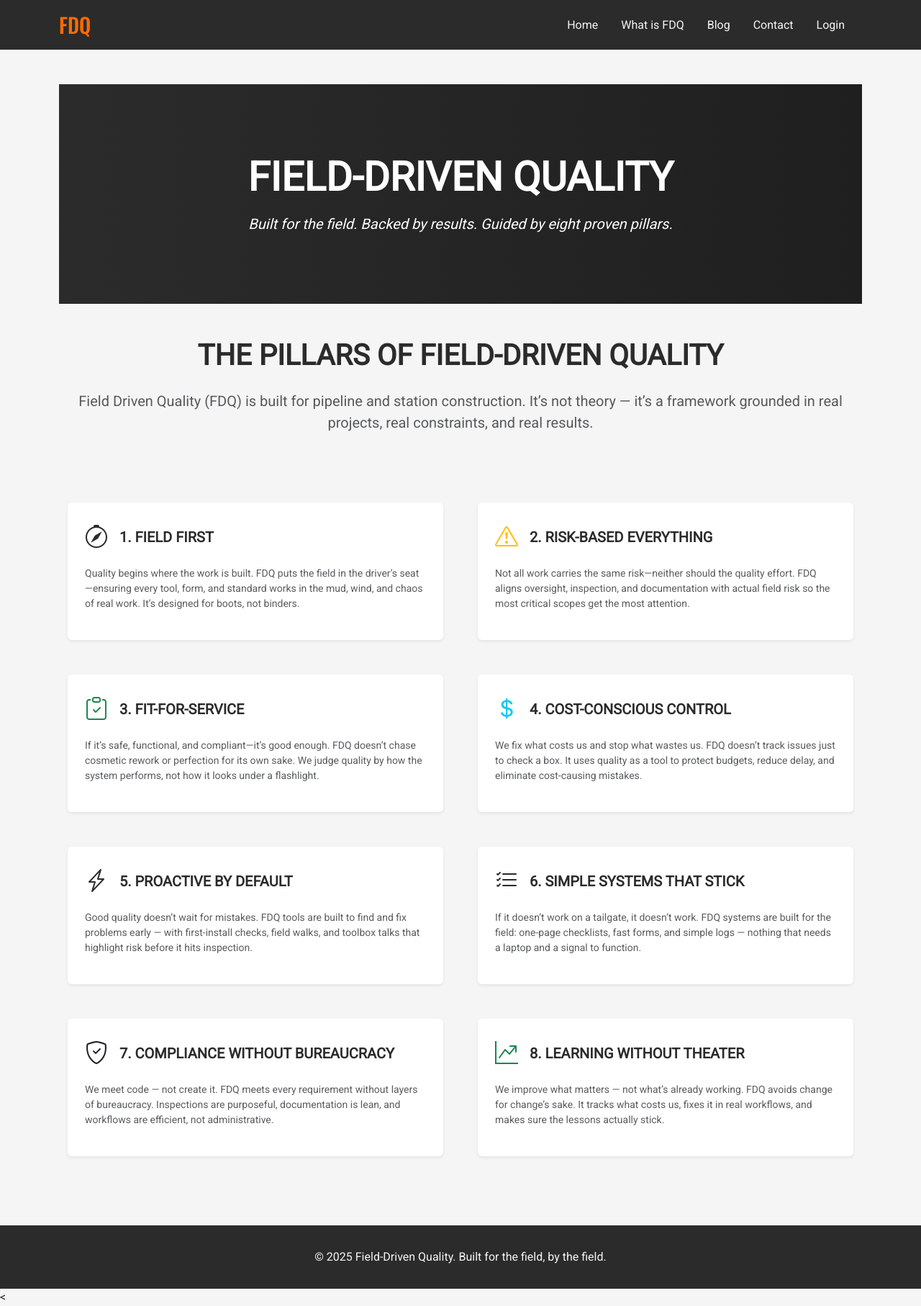
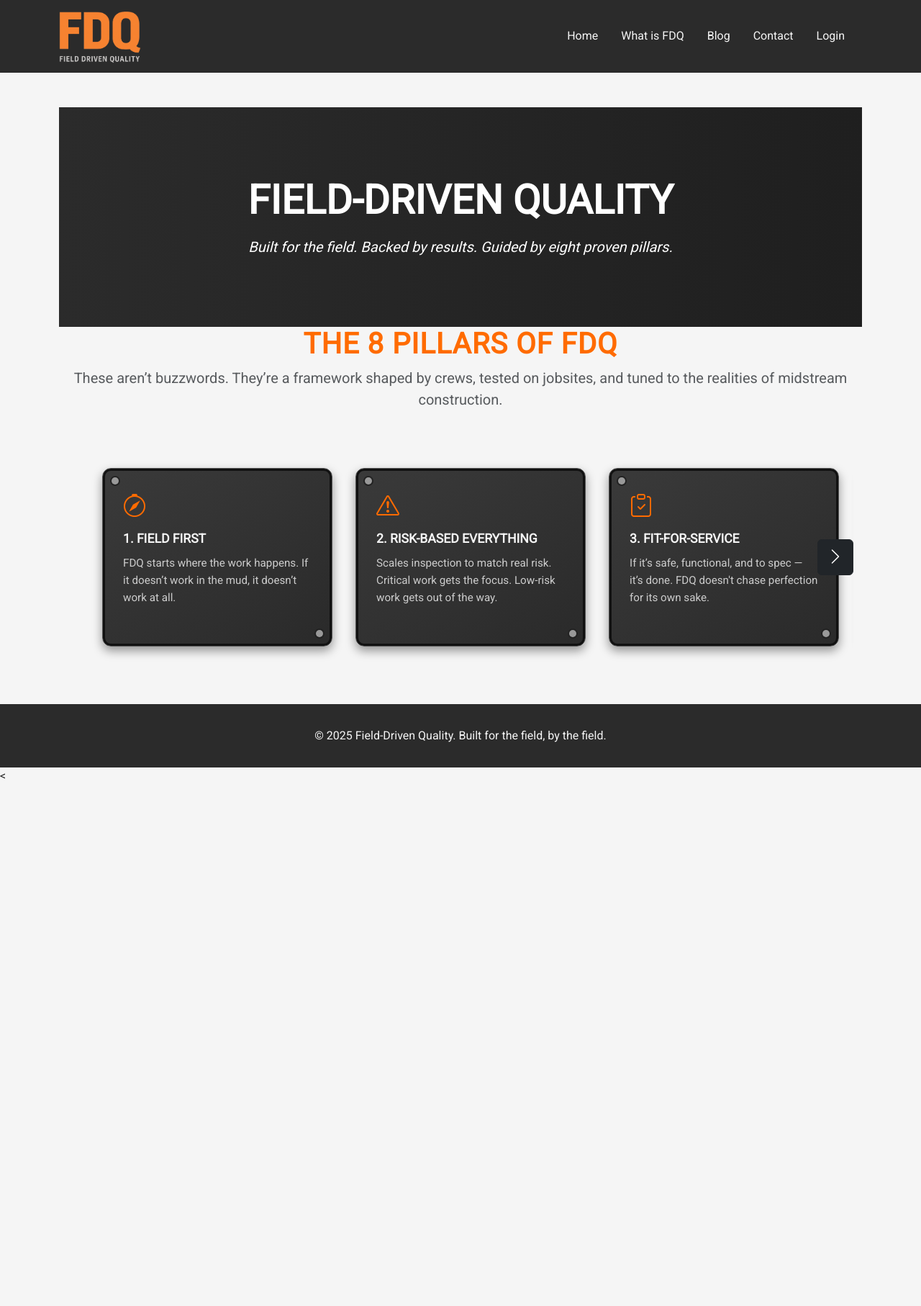
Before and after one commit to blakebinford/FDQ-page, a Django app: page /about/ in a window 1280 px wide. Shown: the whole page at 72% size. After the commit the page ends 1082 px from the top, so only its background shows below. Run offline with Django 5.2, Linux system fonts and the light colour scheme; some libraries are stand-ins or nearby versions.

Commit message:
added new designs
new designs

```diff
--- a/blog/admin.py
+++ b/blog/admin.py
@@ -9,6 +9,7 @@
 from .models import BlogPost, Tag
 from django_ckeditor_5.widgets import CKEditor5Widget
 from django import forms
+
 
 class BlogPostForm(forms.ModelForm):
     content = forms.CharField(widget=CKEditor5Widget(config_name='default'))
--- a/templates/base.html
+++ b/templates/base.html
@@ -89,7 +89,7 @@
 <body>
   <nav class="navbar navbar-expand-lg">
   <div class="container">
-    <a class="navbar-brand" href="{% url 'home' %}">FDQ</a>
+    <a class="navbar-brand" href="{% url 'home' %}"><img src="{% static 'images/navlogo.png' %}" class="img-fluid img-zoom-hover" style="max-height: 75px;"></a>
 
     <!-- Toggler for mobile -->
     <button class="navbar-toggler text-white border-white" type="button"
--- a/templates/core/about.html
+++ b/templates/core/about.html
@@ -1,6 +1,110 @@
 {% extends "base.html" %}
 {% block title %}About FDQ | Field-Driven Quality{% endblock %}
 {% load static %}
+
+{% block extra_styles %}
+<style>
+  .pillars-section {
+    background: linear-gradient(to right, #2b2b2b, #1f1f1f);
+    padding: 5rem 0;
+    color: #fff;
+    position: relative;
+  }
+
+  .pillars-header {
+    text-align: center;
+    margin-bottom: 3rem;
+  }
+
+  .pillars-header h2 {
+    text-transform: uppercase;
+    font-weight: 700;
+    font-size: 2.5rem;
+    color: var(--fdq-orange);
+    letter-spacing: 1px;
+  }
+
+  .pillars-scroll {
+    display: flex;
+    overflow-x: auto;
+    gap: 2rem;
+    scroll-snap-type: x mandatory;
+    padding: 2rem 1rem;
+    scroll-padding-inline: 1rem;
+  }
+
+  .pillar-panel {
+    scroll-snap-align: center;
+    flex: 0 0 320px;
+    background: linear-gradient(145deg, #3a3a3a, #2a2a2a);
+    border-radius: 12px;
+    padding: 1.75rem;
+    color: #fff;
+    box-shadow: 0 0 0 3px #111 inset, 0 6px 14px rgba(0,0,0,0.4);
+    position: relative;
+    transition: transform 0.3s ease;
+    border: 1px solid #555;
+  }
+
+  .pillar-panel:hover {
+    transform: scale(1.03);
+  }
+
+  .pillar-panel::before {
+    content: "";
+    position: absolute;
+    top: 12px; left: 12px;
+    width: 10px; height: 10px;
+    border-radius: 50%;
+    background: #999;
+    box-shadow: 0 0 0 2px #222;
+  }
+
+  .pillar-panel::after {
+    content: "";
+    position: absolute;
+    bottom: 12px; right: 12px;
+    width: 10px; height: 10px;
+    border-radius: 50%;
+    background: #999;
+    box-shadow: 0 0 0 2px #222;
+  }
+
+  .pillar-icon {
+    font-size: 2rem;
+    color: var(--fdq-orange);
+    margin-bottom: 0.5rem;
+
+
+  }
+
+  .pillar-title {
+    text-transform: uppercase;
+    font-weight: 600;
+    font-size: 1.1rem;
+    color: var(--fdq-white);
+  }
+
+  .pillar-desc {
+    font-size: 0.95rem;
+    color: #ccc;
+    margin-top: 0.5rem;
+    line-height: 1.6;
+  }
+
+  @media (max-width: 768px) {
+    .pillars-scroll {
+      flex-direction: column;
+    }
+    .pillar-panel {
+      width: 100%;
+      max-width: 95%;
+      margin: 0 auto;
+    }
+  }
+</style>
+{% endblock %}
+
 {% block content %}
 
 <!-- Hero Section -->
@@ -11,106 +115,113 @@
   </div>
 </section>
 
+<section class="pillars-section position-relative">
+  <div class="container">
+    <div class="pillars-header">
+      <h2>The 8 Pillars of FDQ</h2>
+      <p class="text-muted lead">These aren’t buzzwords. They’re a framework shaped by crews, tested on jobsites, and tuned to the realities of midstream construction.</p>
+    </div>
 
-<section class="container py-5">
-  <h1 class="text-uppercase fw-bold text-center mb-4">The Pillars of Field-Driven Quality</h1>
-  <p class="lead text-center text-muted mb-5">
-    Field Driven Quality (FDQ) is built for pipeline and station construction. It’s not theory — it’s a framework grounded in real projects, real constraints, and real results.
-  </p>
+    <!-- Scrollable Row with Arrows -->
+    <div class="position-relative">
+      <!-- Scroll Left Button -->
+      <button id="scrollLeft" class="btn btn-dark position-absolute top-50 start-0 translate-middle-y z-1" style="z-index: 2;">
+        <i class="bi bi-chevron-left fs-4"></i>
+      </button>
 
-  {% comment %} Start Pillars Grid {% endcomment %}
-  <div class="row row-cols-1 row-cols-md-2 g-5 mt-5">
+      <!-- Scroll Right Button -->
+      <button id="scrollRight" class="btn btn-dark position-absolute top-50 end-0 translate-middle-y z-1" style="z-index: 2;">
+        <i class="bi bi-chevron-right fs-4"></i>
+      </button>
 
-  <!-- Pillar 1 -->
-  <div class="col">
-    <div class="p-4 bg-white shadow-sm rounded h-100">
-      <div class="d-flex align-items-center mb-3">
-        <i class="bi bi-compass fs-2 text-orange me-3"></i>
-        <h5 class="fw-bold text-uppercase mb-0">1. Field First</h5>
-      </div>
-      <p class="small text-muted">Quality begins where the work is built. FDQ puts the field in the driver’s seat—ensuring every tool, form, and standard works in the mud, wind, and chaos of real work. It’s designed for boots, not binders.</p>
-    </div>
+      <!-- Scroll Container -->
+      <div id="pillarsScroll" class="pillars-scroll px-5">
+      <div class="pillar-panel">
+        <div class="pillar-icon"><i class="bi bi-compass"></i></div>
+        <div class="pillar-title">1. Field First</div>
+        <div class="pillar-desc">FDQ starts where the work happens. If it doesn’t work in the mud, it doesn’t work at all.</div>
       </div>
 
       <!-- Pillar 2 -->
-  <div class="col">
-    <div class="p-4 bg-white shadow-sm rounded h-100">
-      <div class="d-flex align-items-center mb-3">
-        <i class="bi bi-exclamation-triangle fs-2 text-warning me-3"></i>
-        <h5 class="fw-bold text-uppercase mb-0">2. Risk-Based Everything</h5>
-      </div>
-      <p class="small text-muted">Not all work carries the same risk—neither should the quality effort. FDQ aligns oversight, inspection, and documentation with actual field risk so the most critical scopes get the most attention.</p>
-    </div>
+      <div class="pillar-panel">
+        <div class="pillar-icon"><i class="bi bi-exclamation-triangle"></i></div>
+        <div class="pillar-title">2. Risk-Based Everything</div>
+        <div class="pillar-desc">Scales inspection to match real risk. Critical work gets the focus. Low-risk work gets out of the way.</div>
       </div>
 
       <!-- Pillar 3 -->
-  <div class="col">
-    <div class="p-4 bg-white shadow-sm rounded h-100">
-      <div class="d-flex align-items-center mb-3">
-        <i class="bi bi-clipboard-check fs-2 text-success me-3"></i>
-        <h5 class="fw-bold text-uppercase mb-0">3. Fit-for-Service</h5>
-      </div>
-      <p class="small text-muted">If it’s safe, functional, and compliant—it’s good enough. FDQ doesn’t chase cosmetic rework or perfection for its own sake. We judge quality by how the system performs, not how it looks under a flashlight.</p>
-    </div>
+      <div class="pillar-panel">
+        <div class="pillar-icon"><i class="bi bi-clipboard-check"></i></div>
+        <div class="pillar-title">3. Fit-for-Service</div>
+        <div class="pillar-desc">If it’s safe, functional, and to spec — it’s done. FDQ doesn't chase perfection for its own sake.</div>
       </div>
 
       <!-- Pillar 4 -->
-  <div class="col">
-    <div class="p-4 bg-white shadow-sm rounded h-100">
-      <div class="d-flex align-items-center mb-3">
-        <i class="bi bi-currency-dollar fs-2 text-info me-3"></i>
-        <h5 class="fw-bold text-uppercase mb-0">4. Cost-Conscious Control</h5>
-      </div>
-      <p class="small text-muted">We fix what costs us and stop what wastes us. FDQ doesn’t track issues just to check a box. It uses quality as a tool to protect budgets, reduce delay, and eliminate cost-causing mistakes.</p>
-    </div>
+      <div class="pillar-panel">
+        <div class="pillar-icon"><i class="bi bi-currency-dollar"></i></div>
+        <div class="pillar-title">4. Cost-Conscious Control</div>
+        <div class="pillar-desc">Track what costs you. Stop what wastes you. FDQ protects the schedule and the bottom line.</div>
       </div>
 
       <!-- Pillar 5 -->
-  <div class="col">
-    <div class="p-4 bg-white shadow-sm rounded h-100">
-      <div class="d-flex align-items-center mb-3">
-        <i class="bi bi-lightning-charge fs-2 text-orange me-3"></i>
-        <h5 class="fw-bold text-uppercase mb-0">5. Proactive by Default</h5>
-      </div>
-      <p class="small text-muted">Good quality doesn’t wait for mistakes. FDQ tools are built to find and fix problems early — with first-install checks, field walks, and toolbox talks that highlight risk before it hits inspection.</p>
-    </div>
+      <div class="pillar-panel">
+        <div class="pillar-icon"><i class="bi bi-lightning-charge"></i></div>
+        <div class="pillar-title">5. Proactive by Default</div>
+        <div class="pillar-desc">Catch it before it breaks. FDQ encourages early checks, clear communication, and foresight.</div>
       </div>
 
       <!-- Pillar 6 -->
-  <div class="col">
-    <div class="p-4 bg-white shadow-sm rounded h-100">
-      <div class="d-flex align-items-center mb-3">
-        <i class="bi bi-list-check fs-2 text-blue me-3"></i>
-        <h5 class="fw-bold text-uppercase mb-0">6. Simple Systems That Stick</h5>
-      </div>
-      <p class="small text-muted">If it doesn’t work on a tailgate, it doesn’t work. FDQ systems are built for the field: one-page checklists, fast forms, and simple logs — nothing that needs a laptop and a signal to function.</p>
-    </div>
+      <div class="pillar-panel">
+        <div class="pillar-icon"><i class="bi bi-list-check"></i></div>
+        <div class="pillar-title">6. Simple Systems That Stick</div>
+        <div class="pillar-desc">Tailgate-tested. Crew-approved. FDQ tools are lean, visual, and built to last in the field.</div>
       </div>
 
       <!-- Pillar 7 -->
-  <div class="col">
-    <div class="p-4 bg-white shadow-sm rounded h-100">
-      <div class="d-flex align-items-center mb-3">
-        <i class="bi bi-shield-check fs-2 text-dark me-3"></i>
-        <h5 class="fw-bold text-uppercase mb-0">7. Compliance Without Bureaucracy</h5>
-      </div>
-      <p class="small text-muted">We meet code — not create it. FDQ meets every requirement without layers of bureaucracy. Inspections are purposeful, documentation is lean, and workflows are efficient, not administrative.</p>
-    </div>
+      <div class="pillar-panel">
+        <div class="pillar-icon"><i class="bi bi-shield-check"></i></div>
+        <div class="pillar-title">7. Compliance Without Bureaucracy</div>
+        <div class="pillar-desc">Meet code, not clutter. FDQ hits the standard without drowning in admin.</div>
       </div>
 
       <!-- Pillar 8 -->
-  <div class="col">
-    <div class="p-4 bg-white shadow-sm rounded h-100">
-      <div class="d-flex align-items-center mb-3">
-        <i class="bi bi-graph-up-arrow fs-2 text-success me-3"></i>
-        <h5 class="fw-bold text-uppercase mb-0">8. Learning Without Theater</h5>
-      </div>
-      <p class="small text-muted">We improve what matters — not what’s already working. FDQ avoids change for change’s sake. It tracks what costs us, fixes it in real workflows, and makes sure the lessons actually stick.</p>
+      <div class="pillar-panel">
+        <div class="pillar-icon"><i class="bi bi-graph-up-arrow"></i></div>
+        <div class="pillar-title">8. Learning Without Theater</div>
+        <div class="pillar-desc">Fix what matters. Don’t change what’s working. Real lessons, real traction, real ROI.</div>
       </div>
       </div>
+    </div>
+  </div>
+</section>
+<script>
+  document.addEventListener('DOMContentLoaded', function () {
+    const container = document.getElementById('pillarsScroll');
+    const scrollLeftBtn = document.getElementById('scrollLeft');
+    const scrollRightBtn = document.getElementById('scrollRight');
 
-</div>
+    const scrollAmount = 320; // Adjust per panel width
 
+    scrollLeftBtn.onclick = () => {
+      container.scrollBy({ left: -scrollAmount, behavior: 'smooth' });
+    };
 
-</section>
+    scrollRightBtn.onclick = () => {
+      container.scrollBy({ left: scrollAmount, behavior: 'smooth' });
+    };
+
+    const toggleButtons = () => {
+      scrollLeftBtn.style.display = container.scrollLeft > 0 ? 'block' : 'none';
+      scrollRightBtn.style.display =
+        container.scrollLeft + container.clientWidth < container.scrollWidth
+          ? 'block'
+          : 'none';
+    };
+
+    container.addEventListener('scroll', toggleButtons);
+    window.addEventListener('resize', toggleButtons);
+    toggleButtons();
+  });
+</script>
+
 {% endblock %}
```
Also changed, not shown: templates/blog/blog_detail.html (+36 -8 lines), templates/blog/blog_list.html (+37 -16 lines), templates/core/home.html (+73 -41 lines), static/images/fdqlevel1.png (added), static/images/fdqlevel2.png (added), static/images/navlogo.png (added). Lines whose indentation alone changed are shown as unchanged.
